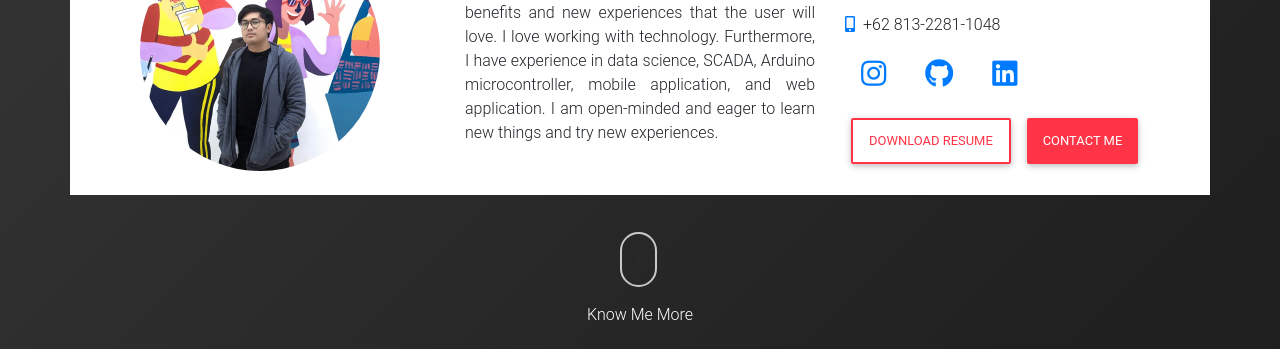
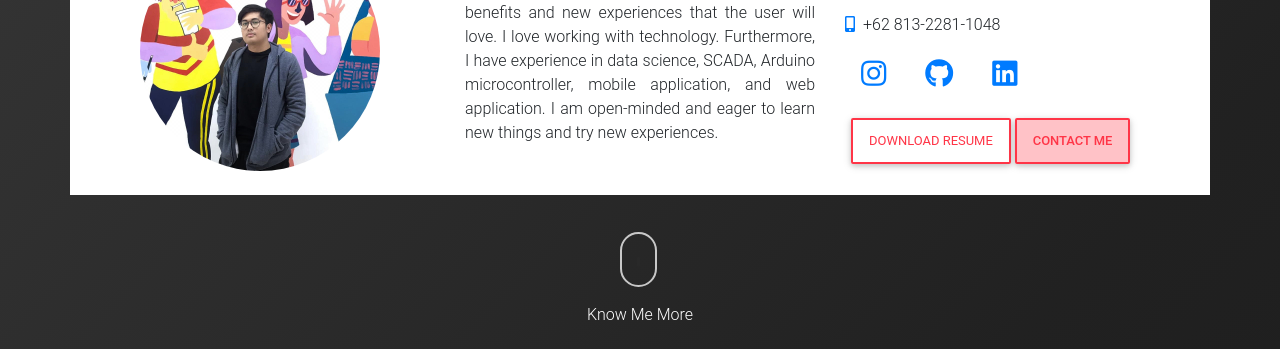
Before and after one commit to iqyoe/Resume, a plain HTML site: page index.html in a window 1280 px wide. Shown: the part 325-674 px from the top of the page. Drawn offline with nearby package versions, Linux system fonts and the light colour scheme.

Commit message:
button changes

```diff
--- a/css/style.css
+++ b/css/style.css
@@ -85,12 +85,18 @@ body{
     padding-top: 1.5em;
     padding-bottom: 1.5em;
 }
-
 #aboutme .social-link{
     font-size: 1.8em;
 }
-
-
+#btn-resume{
+    margin-right: 0;
+}
+#btn-contact{
+    background: rgba(255,53,71, 0.3) !important;
+    color: #FF3547 !important;
+    font-weight: 500;
+    margin-left: 0;
+}
 /* Pure CSS Animated Mouse Scroll Icon by Deepak K Vijayan https://codepen.io/2xsamurai/pen/WwmjKQ */
 .scroll-downs {
     position: absolute;
--- a/index.html
+++ b/index.html
@@ -54,7 +54,7 @@
                         <p><a class="fas fa-mobile-alt mr-2" href=""></a>+62 813-2281-1048</p>
                         <p class="social-link" class="text-center"><a class="fab fa-instagram ml-3 mr-3" href="http://intagram.com/niuxellefu"></a> <a class="fab fa-github ml-3 mr-3" href="http://www.github.com/iqyoe"></a> <a class="fab fa-linkedin ml-3 mr-3" href="https://www.linkedin.com/in/iqballukman/"></a> </p>
                         <a href="https://drive.google.com/open?id=1INkpE6eMaGRUv_E3TiTpqTLYRKGCqn-e" target="_blank" id="btn-resume" type="button" class="btn btn-outline-danger">Download Resume</a>
-                        <a href="#contactme" target="_blank" type="button" class="btn btn-danger">Contact Me</a>
+                        <a href="#contactme" target="_blank" type="button" class="btn btn-outline-danger" id="btn-contact">Contact Me</a>
                     </div>
                 </div>
                 <!-- END About Me -->
```
